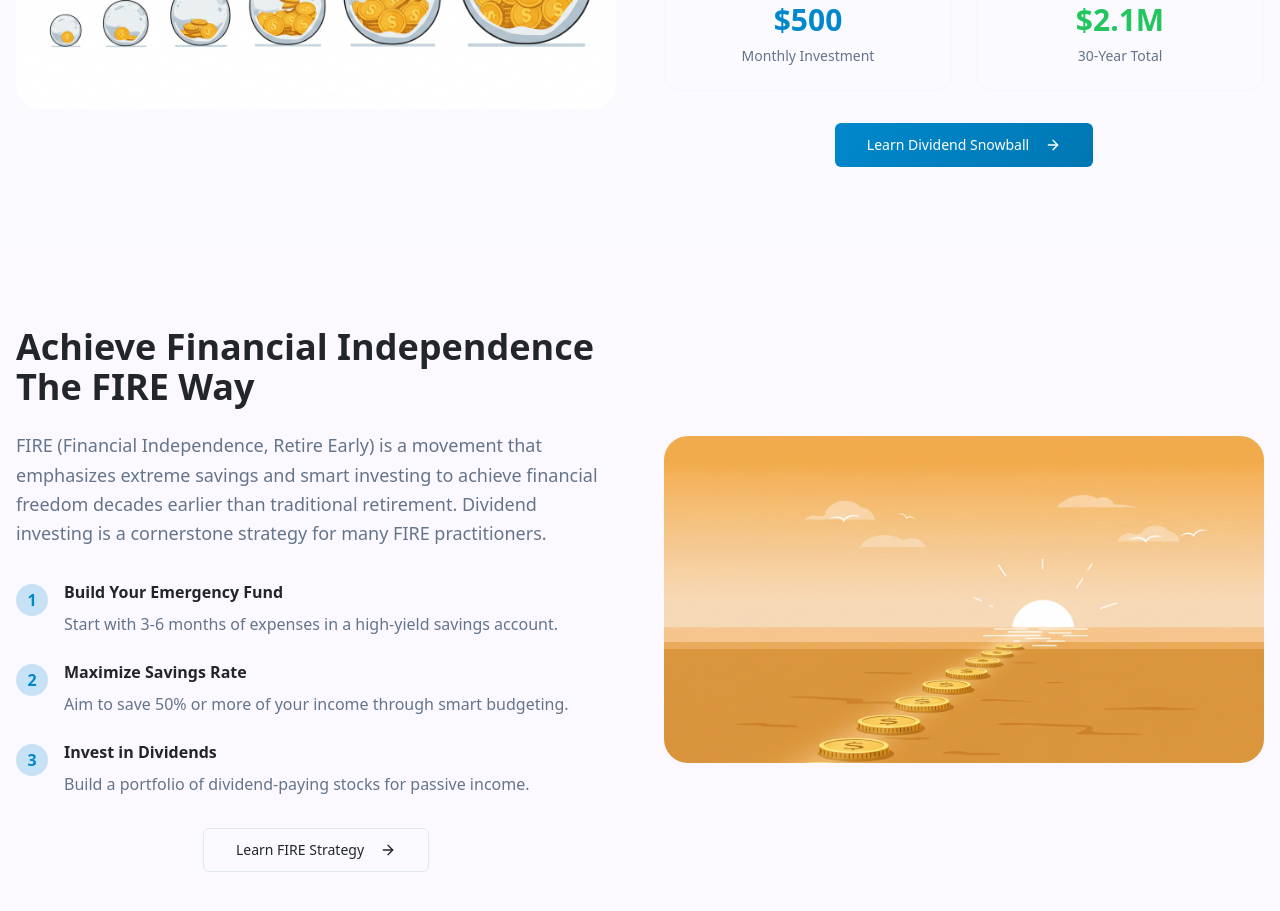
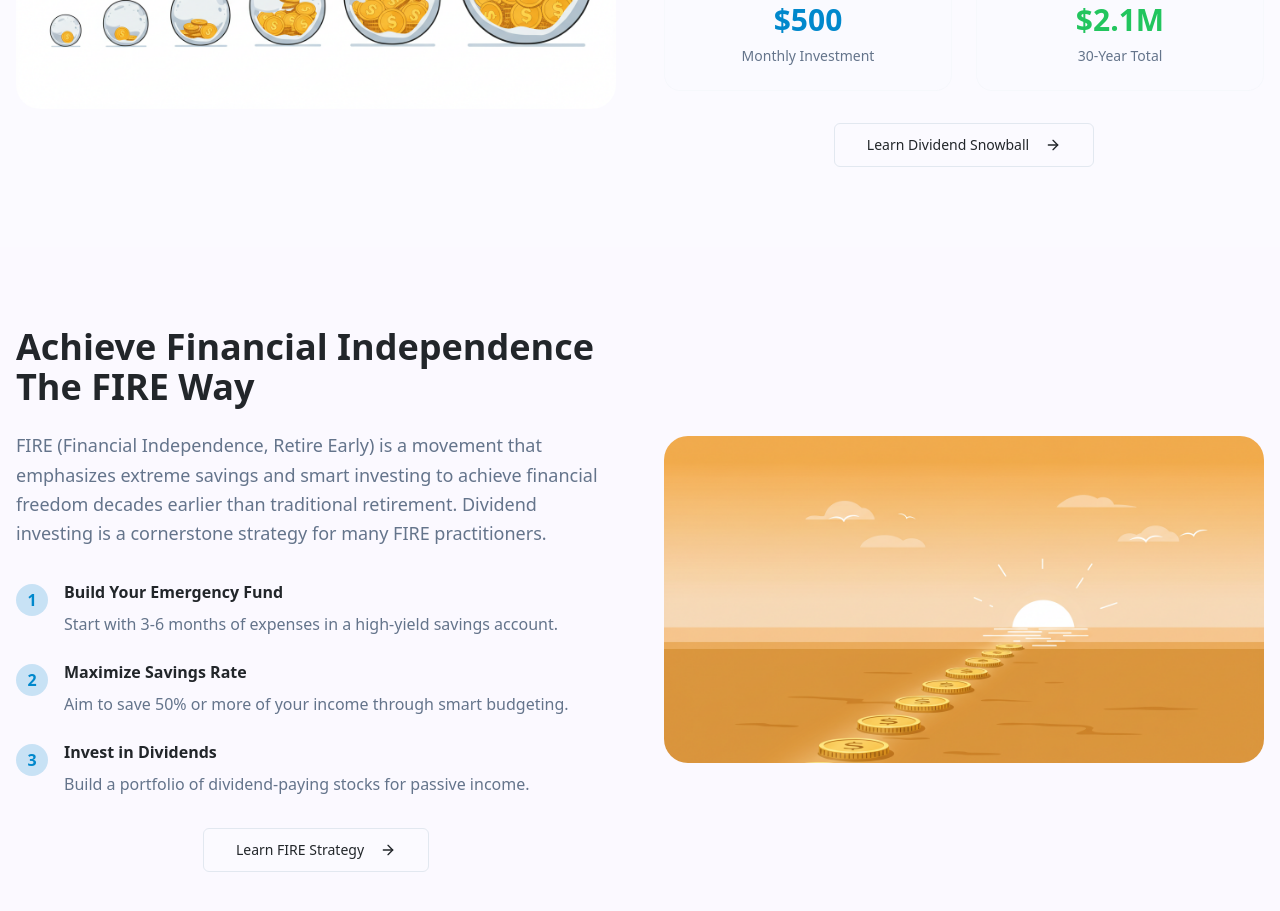
Before and after one commit to geokent/dividend-drip-tracker, a React (Vite) app: page / in a window 1280 px wide. Shown: the part 3880-4791 px from the top of the page. Built offline with nearby package versions, Linux system fonts and the light colour scheme.

Commit message:
Fix snowball link color
Ensure the "Dividend Snowball Strategy" link on the landing page matches the hover state of other links, by removing the blue background color.

```diff
--- a/src/components/LandingPageV2.tsx
+++ b/src/components/LandingPageV2.tsx
@@ -556,7 +556,7 @@ const LandingPageV2 = () => {
                 </div>
               </div>
               <div className="flex flex-col items-center">
-                <Button variant="gradient" size="lg" className="px-8 hover-scale" asChild>
+                <Button variant="outline" size="lg" className="px-8 hover-scale" asChild>
                   <Link to="/learn-dividend-snowball">
                     Learn Dividend Snowball
                     <ArrowRight className="ml-2 h-5 w-5" />
```
